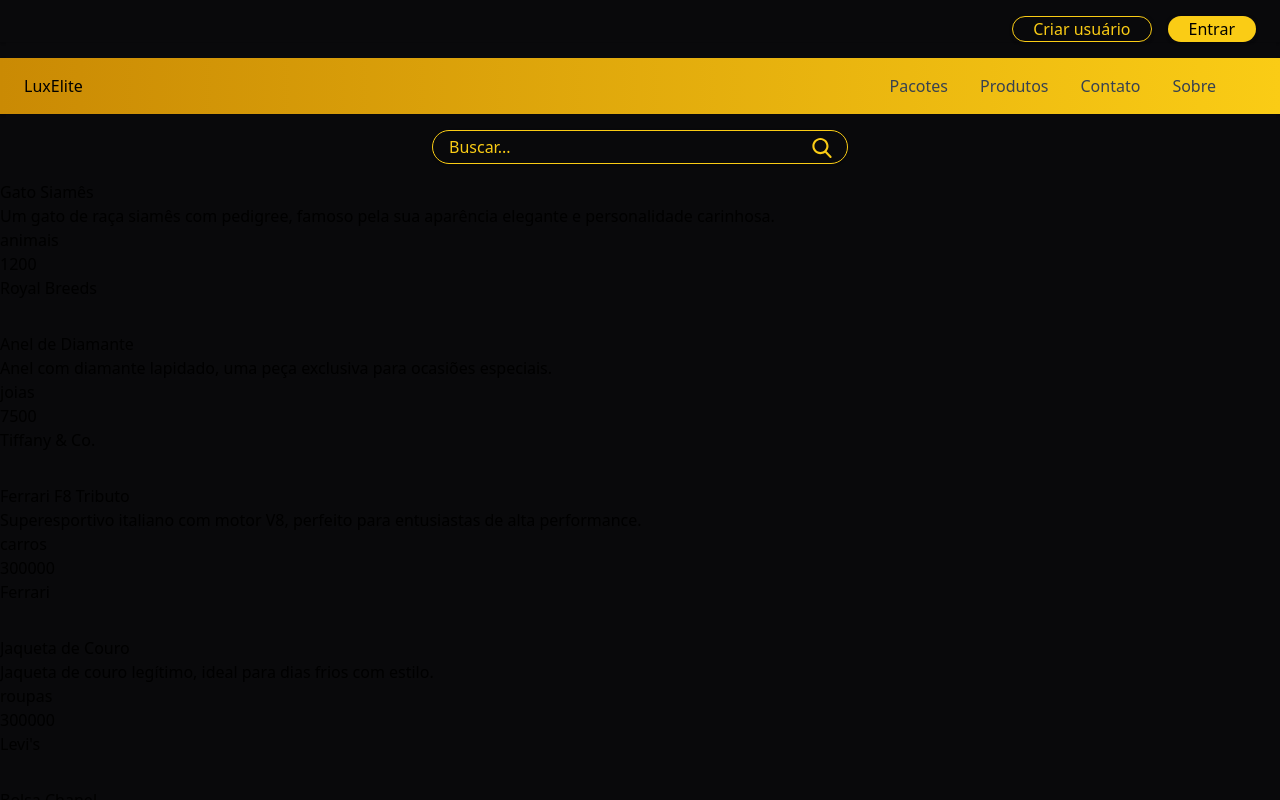
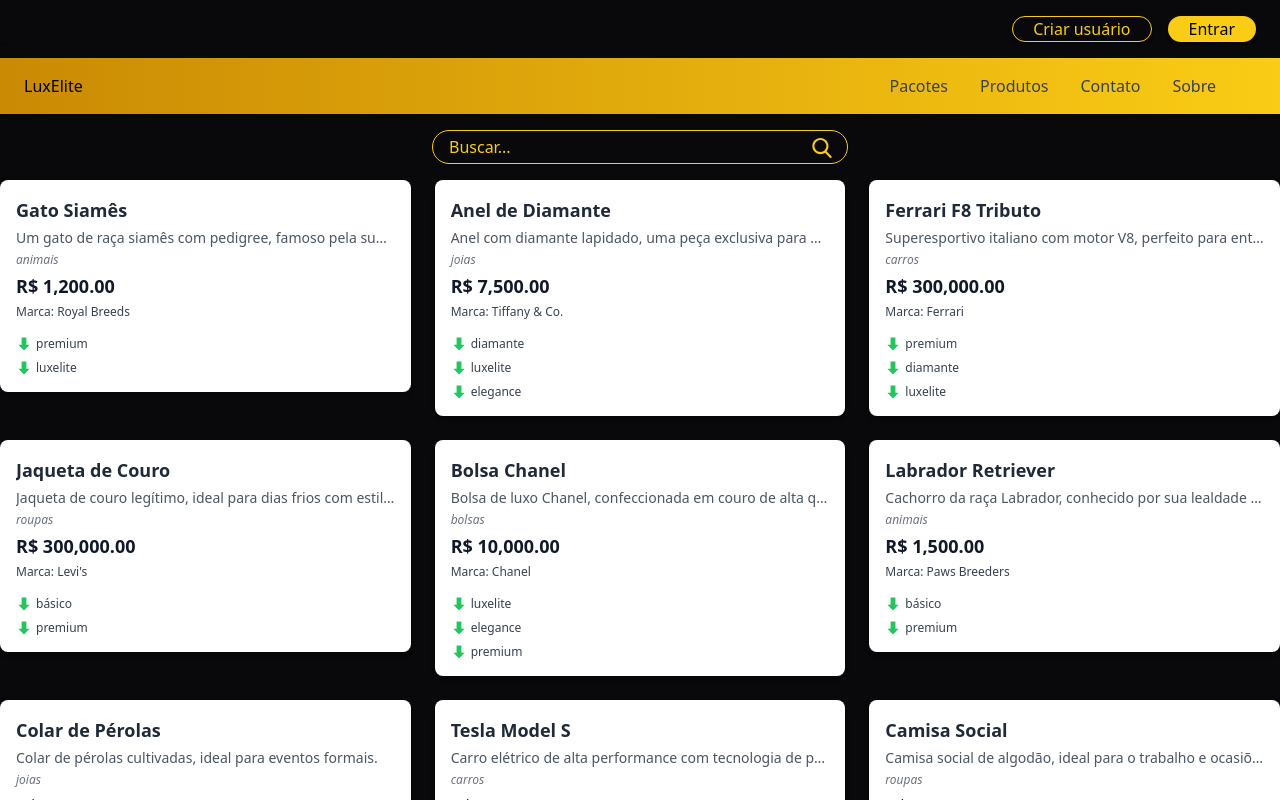
Before and after one commit to AlissonCurvina/luxElite, an Angular app: page /products in a window 1280 px wide. Shown: the top 800 px of the page. Built offline with nearby package versions, Linux system fonts and the light colour scheme; a web font is replaced by a local one.

Commit message:
testando

```diff
--- a/src/app/components/product-info-card/product-info-card.component.html
+++ b/src/app/components/product-info-card/product-info-card.component.html
@@ -1,12 +1,16 @@
-<h1>{{ name }}</h1>
-<h1>{{ description }}</h1>
-<h1>{{ category }}</h1>
-<h1>{{ price }}</h1>
-<h1>{{ brand }}</h1>
-<ul role="list" class="mt-8 space-y-5 lg:space-y-0 lg:grid lg:grid-cols-2 lg:gap-x-8 lg:gap-y-5">
-    <li
-        class="flex items-start lg:col-span-1"
-        *ngFor="let package of includedInPackages">
-        <p class="ml-3 text-white">{{ package }}
-    </li>
-</ul>
+<div class="bg-white shadow-md rounded-lg p-4 transition-transform transform hover:scale-105">
+    <h1 class="text-lg font-bold text-gray-800 truncate">{{ name }}</h1>
+    <p class="mt-1 text-sm text-gray-600 truncate">{{ description }}</p>
+    <p class="mt-1 text-xs text-gray-500 italic">{{ category }}</p>
+    <p class="mt-1 text-lg font-semibold text-gray-900">R$ {{ price | number: '1.2-2' }}</p>
+    <p class="mt-1 text-xs text-gray-700">Marca: {{ brand }}</p>
+
+    <ul role="list" class="mt-4 space-y-2">
+        <li *ngFor="let package of includedInPackages" class="flex items-center text-xs">
+            <svg class="w-4 h-4 text-green-500 mr-1" fill="currentColor" viewBox="0 0 20 20">
+                <path d="M10 18l-7-7h4V2h6v9h4l-7 7z" />
+            </svg>
+            <p class="text-gray-700">{{ package }}</p>
+        </li>
+    </ul>
+</div>
--- a/src/app/views/products/products.component.html
+++ b/src/app/views/products/products.component.html
@@ -1,8 +1,11 @@
+<div class="grid grid-cols-1 gap-6 sm:grid-cols-2 lg:grid-cols-3">
     <app-product-info-card
         *ngFor="let product of productsList"
         [name]="product.name"
         [category]="product.category"
         [description]="product.description"
         [price]="product.price"
-    [brand]="product.brand">
+        [brand]="product.brand"
+        [includedInPackages]="product.includedInPackages">
     </app-product-info-card>
+</div>
```
Lines whose indentation alone changed are shown as unchanged.
